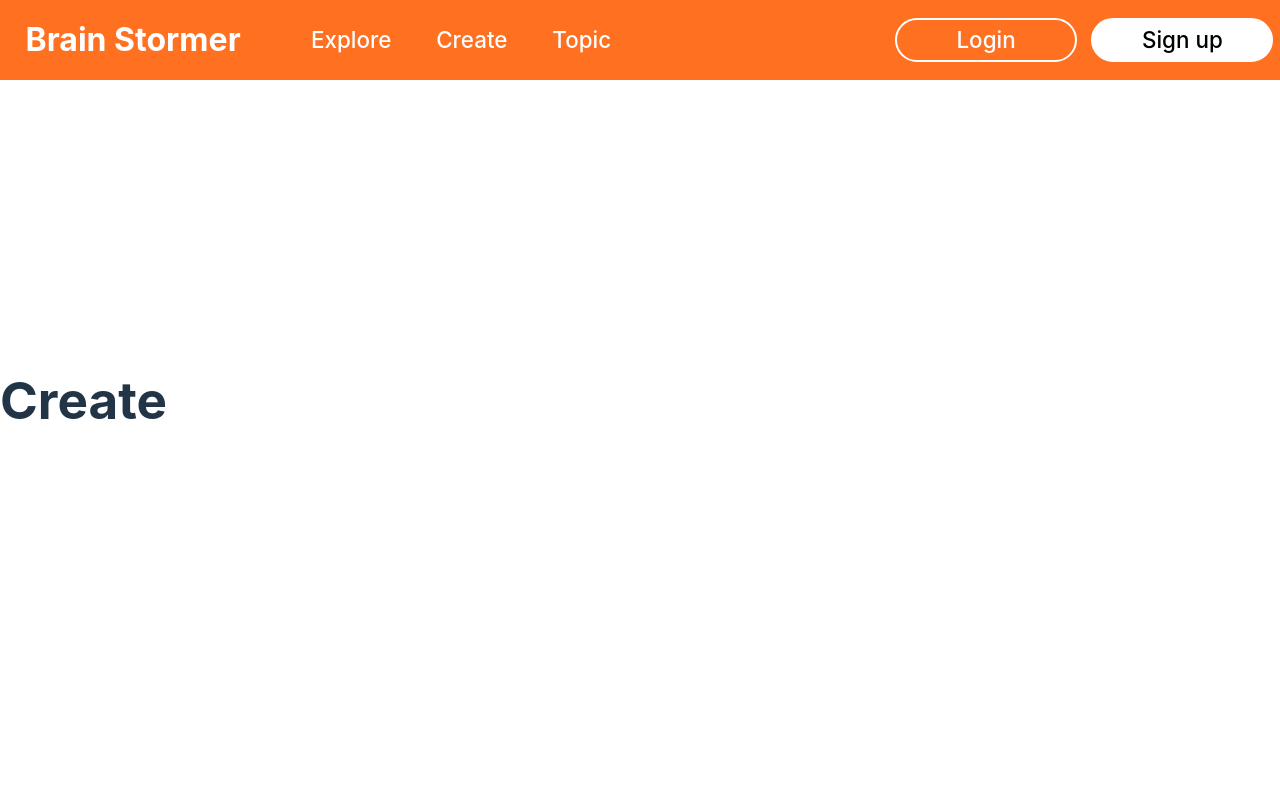
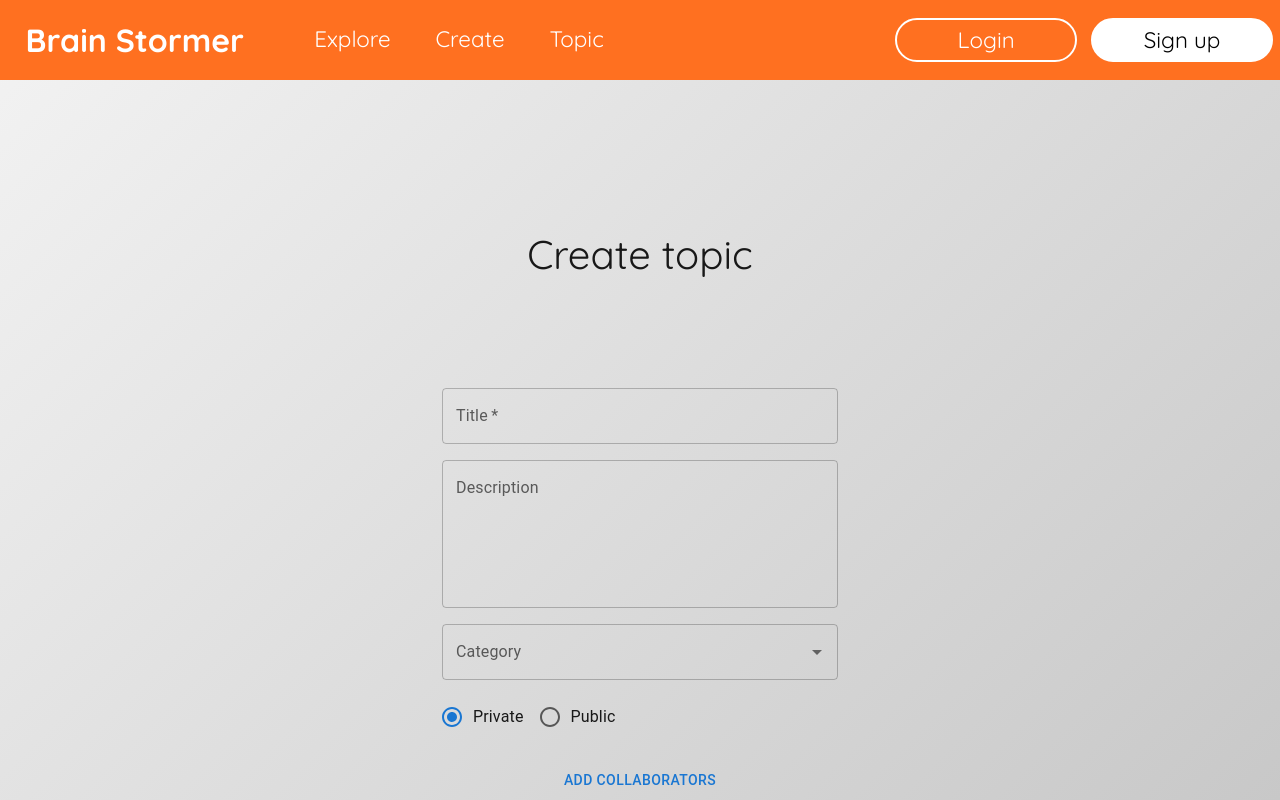
Before and after one commit to wojzam/Brain-Stormer, a React (Vite) app in the folder frontend/: page /create in a window 1280 px wide. Shown: the top 800 px of the page. Built offline with nearby package versions, Linux system fonts and the light colour scheme.

Commit message:
update all pages

```diff
--- a/frontend/index.html
+++ b/frontend/index.html
@@ -1,13 +1,13 @@
 <!DOCTYPE html>
 <html lang="en">
-  <head>
-    <meta charset="UTF-8" />
-    <link rel="icon" type="image/svg+xml" href="/favicon.svg"/>
-    <meta name="viewport" content="width=device-width, initial-scale=1.0" />
+<head>
+    <meta charset="UTF-8"/>
+    <link href="/favicon.svg" rel="icon" type="image/svg+xml"/>
+    <meta content="width=device-width, initial-scale=1.0" name="viewport"/>
     <title>Brain Stormer</title>
-  </head>
-  <body>
-    <div id="root"></div>
-    <script type="module" src="./src/main.jsx"></script>
-  </body>
+</head>
+<body>
+<div id="root"></div>
+<script src="./src/main.jsx" type="module"></script>
+</body>
 </html>
--- /dev/null
+++ b/frontend/src/css/home.css
@@ -0,0 +1,32 @@
+h1 {
+    font-size: 6em;
+    margin: 0;
+}
+
+h2 {
+    font-size: 2.5em;
+    font-weight: normal;
+    margin: 0 0 2em;
+}
+
+img {
+    width: auto;
+    height: 350px;
+    margin-left: 60vw;
+}
+
+.big-btn {
+    background: black;
+    box-shadow: 0 3px 6px #00000029;
+    border-radius: 30px;
+
+    width: 300px;
+    border: none;
+    color: white;
+    line-height: 2.3em;
+
+    font-family: inherit;
+    font-weight: bold;
+    font-size: 2em;
+    cursor: pointer;
+}
--- a/frontend/src/css/main.css
+++ b/frontend/src/css/main.css
@@ -1,11 +1,17 @@
-:root {
-    font-family: Inter, system-ui, Avenir, Helvetica, Arial, sans-serif;
+@import url('https://fonts.googleapis.com/css2?family=Quicksand:wght@300;400;500;600;700&display=swap');
+
+body {
+    margin: 0;
+    background: linear-gradient(135deg, #f3f3f3 0%, #c8c8c8 100%);
+}
+
+#root {
+    height: 100vh;
+    width: 100%;
+    font-family: Quicksand, serif;
     line-height: 1.5;
     font-weight: 400;
-
-    color-scheme: light dark;
-    color: rgba(255, 255, 255, 0.87);
-    background-color: #242424;
+    color: #181818;
 
     font-synthesis: none;
     text-rendering: optimizeLegibility;
@@ -14,61 +20,14 @@
     -webkit-text-size-adjust: 100%;
 }
 
-a {
-    font-weight: 500;
-    color: #646cff;
-    text-decoration: inherit;
+.content {
+    display: flex;
+    flex-direction: column;
+    align-items: start;
+    padding: 20vh;
 }
 
-a:hover {
-    color: #535bf2;
+.page-title {
+    font-size: 5em;
+    margin: 0;
 }
-
-body {
-    margin: 0;
-    display: flex;
-    place-items: center;
-    min-width: 320px;
-    min-height: 100vh;
-}
-
-h1 {
-    font-size: 3.2em;
-    line-height: 1.1;
-}
-
-button {
-    border-radius: 8px;
-    border: 1px solid transparent;
-    padding: 0.6em 1.2em;
-    font-size: 1em;
-    font-weight: 500;
-    font-family: inherit;
-    background-color: #1a1a1a;
-    cursor: pointer;
-    transition: border-color 0.25s;
-}
-
-button:hover {
-    border-color: #646cff;
-}
-
-button:focus,
-button:focus-visible {
-    outline: 4px auto -webkit-focus-ring-color;
-}
-
-@media (prefers-color-scheme: light) {
-    :root {
-        color: #213547;
-        background-color: #ffffff;
-    }
-
-    a:hover {
-        color: #747bff;
-    }
-
-    button {
-        background-color: #f9f9f9;
-    }
-}
--- a/frontend/src/pages/Create.jsx
+++ b/frontend/src/pages/Create.jsx
@@ -1,9 +1,117 @@
-const Create = () => {
+import * as React from "react";
+import Button from "@mui/material/Button";
+import TextField from "@mui/material/TextField";
+import Grid from "@mui/material/Grid";
+import Box from "@mui/material/Box";
+import Container from "@mui/material/Container";
+import Radio from "@mui/material/Radio";
+import RadioGroup from "@mui/material/RadioGroup";
+import FormControlLabel from "@mui/material/FormControlLabel";
+import Autocomplete from "@mui/material/Autocomplete";
+
+export default function Create() {
+  const handleSubmit = (event) => {
+    event.preventDefault();
+    const data = new FormData(event.currentTarget);
+    console.log({
+      title: data.get("title"),
+      description: data.get("description"),
+    });
+  };
+
   return (
-    <>
-      <h1>Create</h1>
-    </>
+    <Container component="main" maxWidth="xs">
+      <Box
+        sx={{
+          marginTop: 8,
+          display: "flex",
+          flexDirection: "column",
+          alignItems: "center",
+        }}
+      >
+        <h2>Create topic</h2>
+        <Box component="form" noValidate onSubmit={handleSubmit} sx={{ mt: 3 }}>
+          <Grid container spacing={2}>
+            <Grid item xs={12}>
+              <TextField
+                required
+                fullWidth
+                id="title"
+                label="Title"
+                name="title"
+              />
+            </Grid>
+            <Grid item xs={12}>
+              <TextField
+                fullWidth
+                name="description"
+                label="Description"
+                id="description"
+                multiline
+                rows={5}
+              />
+            </Grid>
+            <Grid item xs={12}>
+              <Autocomplete
+                disablePortal
+                id="category"
+                options={categories}
+                renderInput={(params) => (
+                  <TextField {...params} label="Category" />
+                )}
+              />
+            </Grid>
+            <Grid item xs={12}>
+              <RadioGroup
+                aria-labelledby="demo-radio-buttons-group-label"
+                defaultValue="private"
+                name="radio-buttons-group"
+                row
+              >
+                <FormControlLabel
+                  value="private"
+                  control={<Radio />}
+                  label="Private"
+                />
+                <FormControlLabel
+                  value="public"
+                  control={<Radio />}
+                  label="Public"
+                />
+              </RadioGroup>
+            </Grid>
+          </Grid>
+          <Button fullWidth variant="text" sx={{ mt: 3, mb: 2 }}>
+            Add Collaborators
+          </Button>
+          <Button
+            type="submit"
+            fullWidth
+            variant="contained"
+            sx={{ mt: 3, mb: 2 }}
+          >
+            Create
+          </Button>
+        </Box>
+      </Box>
+    </Container>
   );
-};
+}
 
-export default Create;
+const categories = [
+  { label: "Business" },
+  { label: "Education" },
+  { label: "Science and Technology" },
+  { label: "Health and Medicine" },
+  { label: "Environment and Sustainability" },
+  { label: "Arts and Culture" },
+  { label: "Sports and Recreation" },
+  { label: "Travel and Tourism" },
+  { label: "Social Issues and Ethics" },
+  { label: "Politics and Government" },
+  { label: "History and Heritage" },
+  { label: "Food and Beverage" },
+  { label: "Fashion and Style" },
+  { label: "Home and Design" },
+  { label: "Personal Development and Self-Improvement" },
+];
--- a/frontend/src/pages/Explore.jsx
+++ b/frontend/src/pages/Explore.jsx
@@ -1,7 +1,12 @@
+import Topic from "../components/Topic";
+
 const Explore = () => {
   return (
     <>
-      <h1>Explore</h1>
+      <h1 className="page-title">Explore</h1>
+      <Topic text="Test topic 1" />
+      <Topic text="Test topic 2" />
+      <Topic text="Test topic 3" />
     </>
   );
 };
--- a/frontend/src/pages/Home.jsx
+++ b/frontend/src/pages/Home.jsx
@@ -1,7 +1,15 @@
+import lightBulb from "./../assets/light-bulb.svg";
+import "./../css/home.css";
+
 const Home = () => {
   return (
     <>
-      <h1>Home</h1>
+      <div className="welcome-text">
+        <h1>Welcome to Brain Stormer</h1>
+        <h2>unleash your creativity and collaborate to bring ideas to life</h2>
+        <button className="big-btn">START HERE</button>
+      </div>
+      <img src={lightBulb} alt="Light bulb" />
     </>
   );
 };
--- a/frontend/src/pages/Topic.jsx
+++ b/frontend/src/pages/Topic.jsx
@@ -1,7 +1,18 @@
+import BackButton from "../components/BackButton";
+import Idea from "../components/Idea";
+import Button from "@mui/material/Button";
+
 const Topic = () => {
   return (
     <>
-      <h1>Topic</h1>
+      <BackButton />
+      <h1 className="page-title">Topic</h1>
+      <Idea text="Test Idea 1" />
+      <Idea text="Test Idea 2" />
+      <Idea text="Test Idea 3" />
+      <Button fullWidth variant="text" sx={{ mt: 3, mb: 2 }}>
+        Add Idea
+      </Button>
     </>
   );
 };
--- a/frontend/vite.config.js
+++ b/frontend/vite.config.js
@@ -1,4 +1,4 @@
-import { defineConfig } from 'vite'
+import {defineConfig} from 'vite'
 import react from '@vitejs/plugin-react'
 
 // https://vitejs.dev/config/
```
Also changed, not shown: frontend/src/assets/light-bulb.svg. Lines whose indentation alone changed are shown as unchanged.
